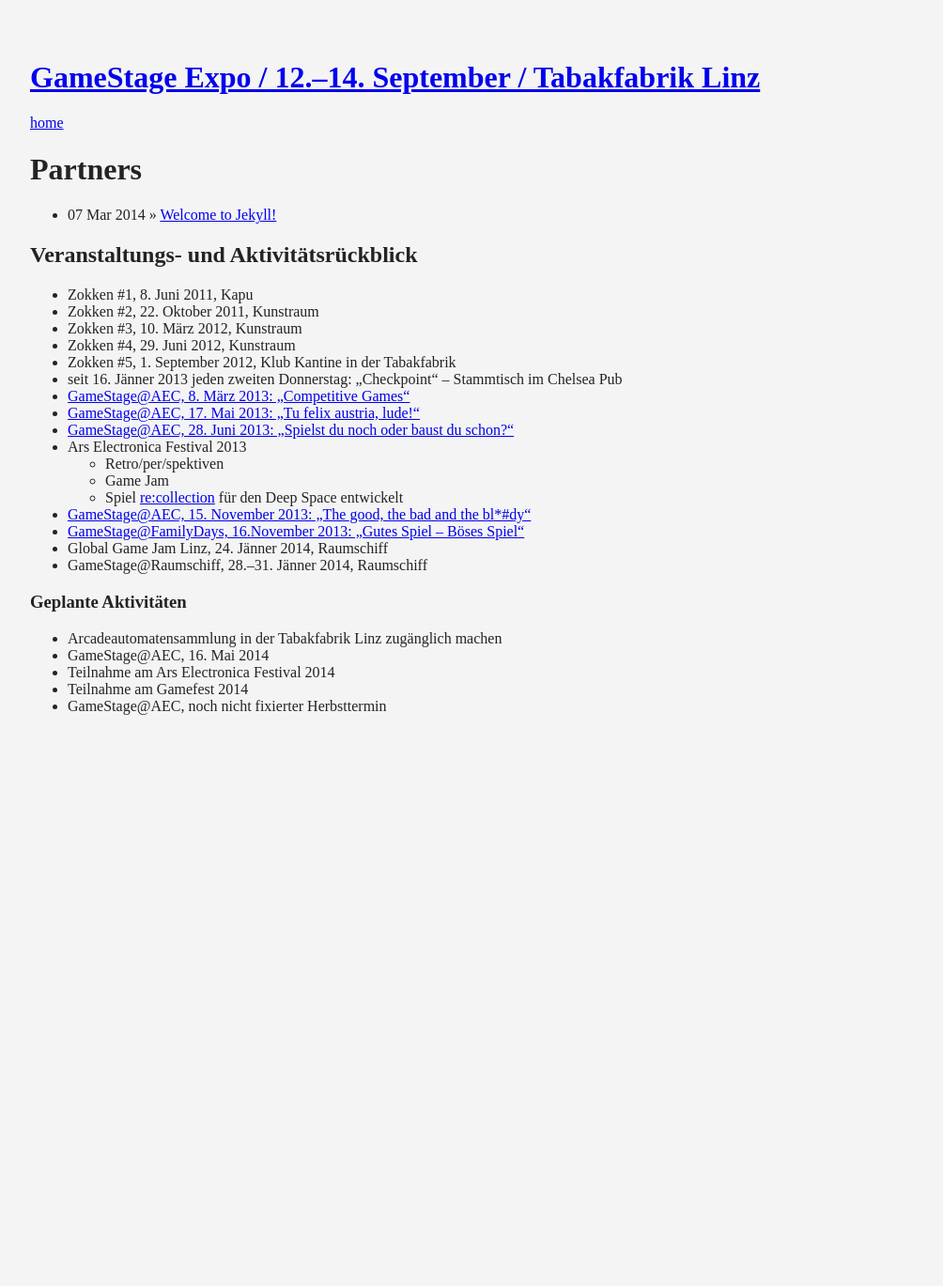
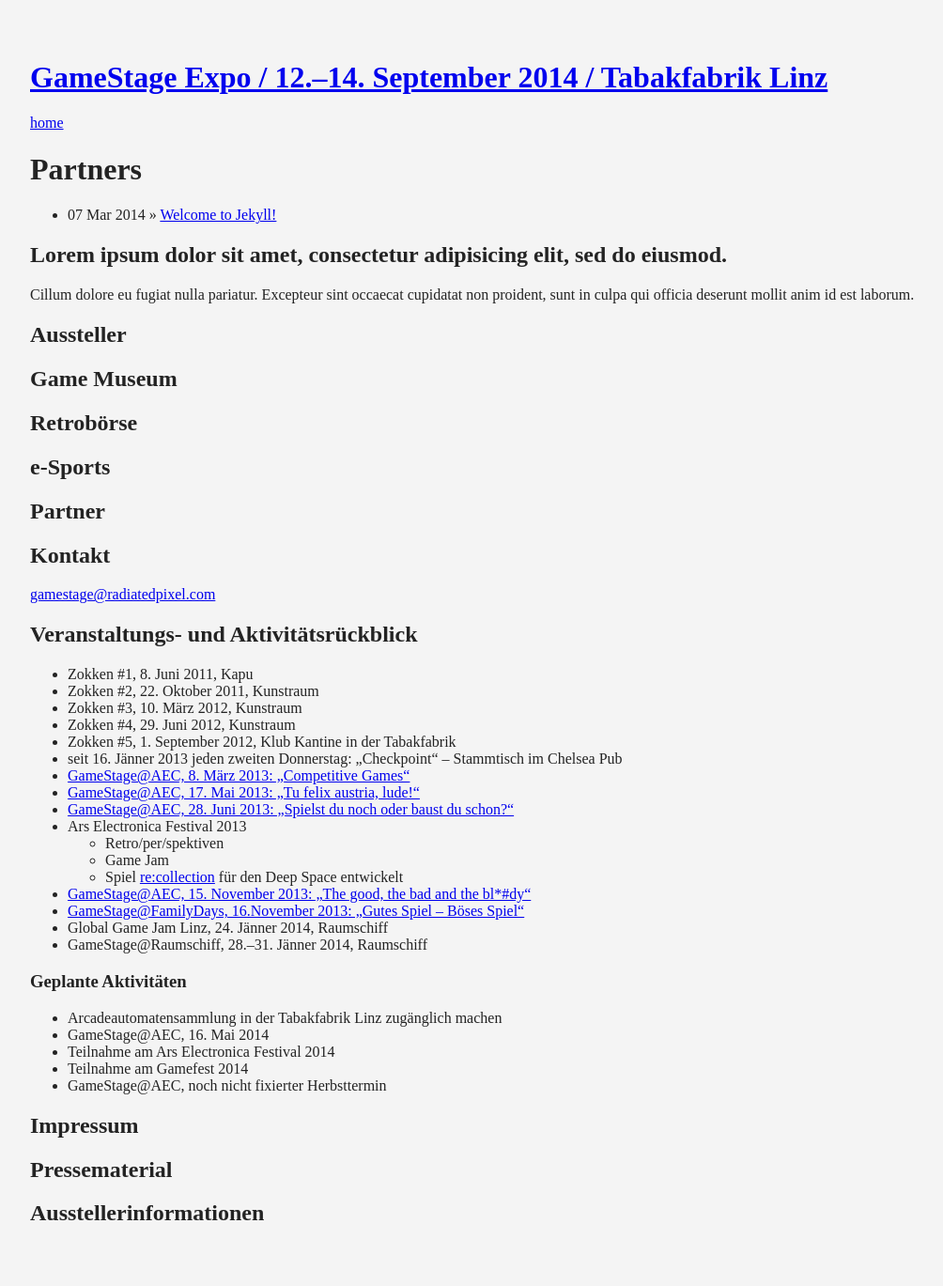
Before and after one commit to Lorti/gsexpo, a Jekyll site: the page built from index.html, in a window 1280 px wide. Shown: the whole page at 94% size, without its empty margins (32-1036 px from the left). Built offline with Jekyll 4.4.1, drawn with Linux system fonts in a browser that asks for light colours; Markdown is read by kramdown in place of the engine named in the settings; before the commit the page ends 900 px from its top, so only the background shows below that.

Commit message:
basic content

```diff
--- a/_config.yml
+++ b/_config.yml
@@ -1,4 +1,5 @@
-name:     GameStage Expo / 12.–14. September / Tabakfabrik Linz
+encoding: utf-8
+name:     GameStage Expo / 12.–14. September 2014 / Tabakfabrik Linz
 markdown: redcarpet
 pygments: false
 baseurl:  /gsexpo
--- a/_includes/about.markdown
+++ b/_includes/about.markdown
@@ -0,0 +1,3 @@
+## Lorem ipsum dolor sit amet, consectetur adipisicing elit, sed do eiusmod.
+
+Cillum dolore eu fugiat nulla pariatur. Excepteur sint occaecat cupidatat non proident, sunt in culpa qui officia deserunt mollit anim id est laborum.
--- a/_includes/contact.markdown
+++ b/_includes/contact.markdown
@@ -0,0 +1,5 @@
+## Kontakt
+
+[gamestage@radiatedpixel.com][mail]
+
+[mail]: mailto:gamestage@radiatedpixel.com
--- a/_includes/esports.markdown
+++ b/_includes/esports.markdown
@@ -0,0 +1 @@
+## e-Sports
--- a/_includes/exhibitors.markdown
+++ b/_includes/exhibitors.markdown
@@ -0,0 +1 @@
+## Aussteller
--- a/_includes/footer.markdown
+++ b/_includes/footer.markdown
@@ -0,0 +1,5 @@
+## Impressum
+
+## Pressematerial
+
+## Ausstellerinformationen
--- a/_includes/gamemuseum.markdown
+++ b/_includes/gamemuseum.markdown
@@ -0,0 +1 @@
+## Game Museum
--- a/_includes/partner.markdown
+++ b/_includes/partner.markdown
@@ -0,0 +1 @@
+## Partner
--- a/_includes/retroexchange.markdown
+++ b/_includes/retroexchange.markdown
@@ -0,0 +1 @@
+## Retrobörse
--- a/_layouts/default.html
+++ b/_layouts/default.html
@@ -17,10 +17,7 @@
 
     {{ content }}
 
-
-
     <section class="pagesection" id="aboutSection">
-			<!-- was ist die game expo linz -->
       {% capture about %}{% include about.markdown %}{% endcapture %}
       {{ about | markdownify }}
     </section>
@@ -60,7 +57,6 @@
       {{ activities | markdownify }}
     </section>
 
-
     <div class="footer">
       {% capture footer %}{% include footer.markdown %}{% endcapture %}
       {{ footer | markdownify }}
--- a/_local.yml
+++ b/_local.yml
@@ -1,4 +1,5 @@
-name:     GameStage Expo / 12.–14. September / Tabakfabrik Linz
+encoding: utf-8
+name:     GameStage Expo / 12.–14. September 2014 / Tabakfabrik Linz
 markdown: redcarpet
 pygments: false
 baseurl:  ''
```
Lines whose indentation alone changed are shown as unchanged.
